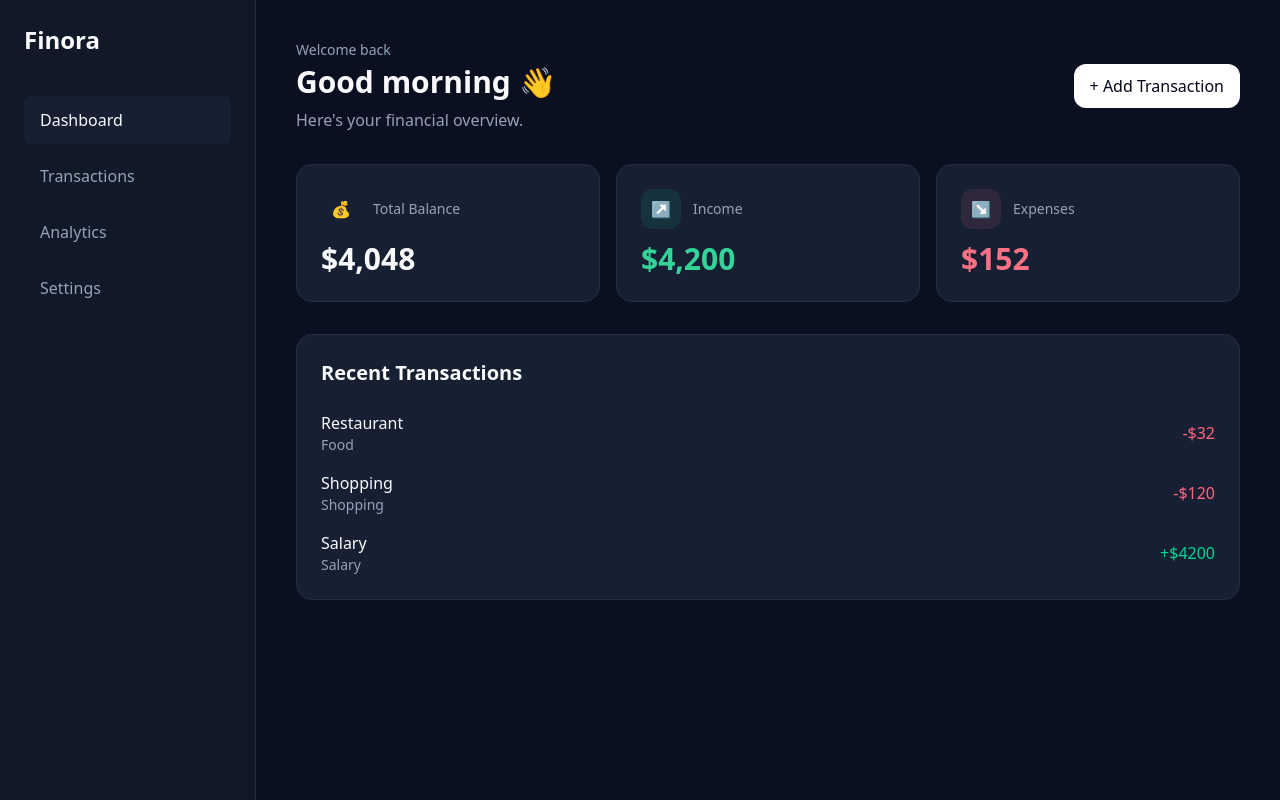
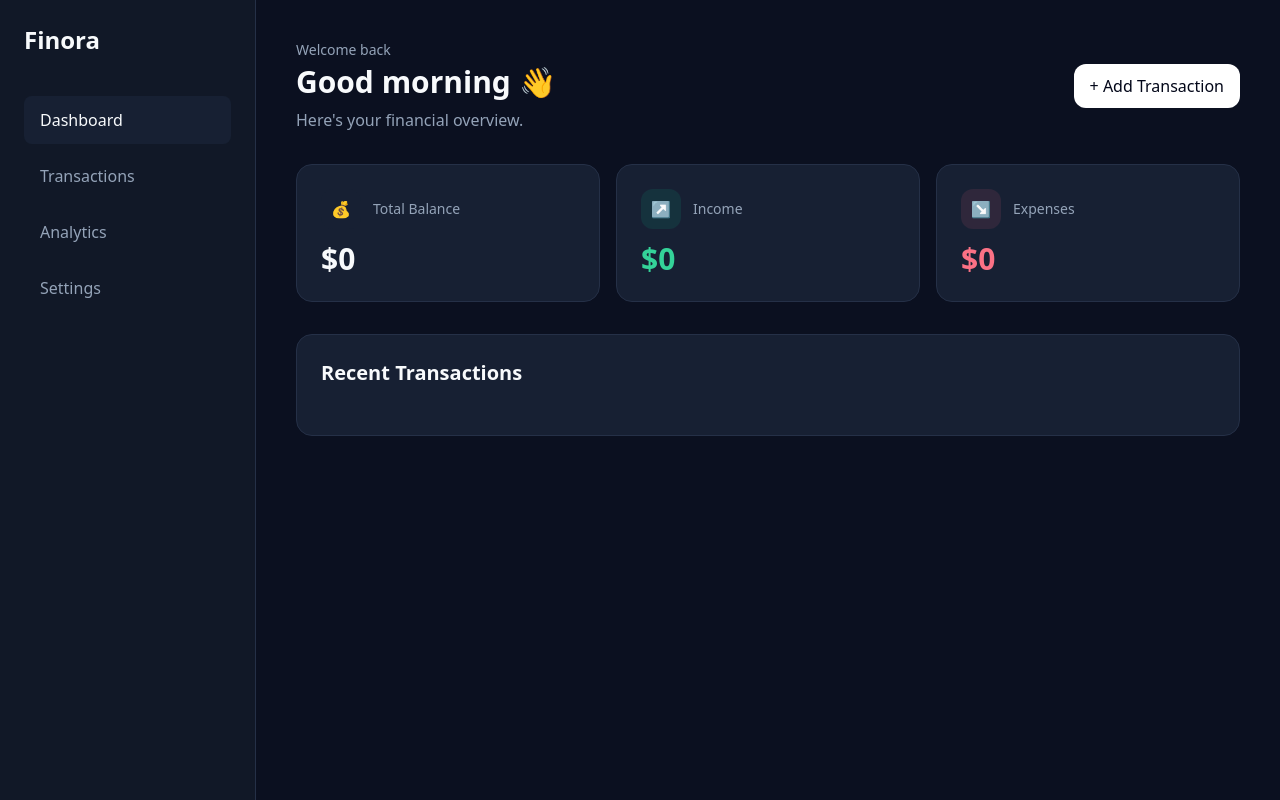
Before and after one commit to NasimSol/finora, a Next.js app: page / in a window 1280 px wide. Built offline with nearby package versions, Linux system fonts and the light colour scheme.

Commit message:
delete mock data and connect to store

```diff
--- a/src/features/dashboard/components/RecentTransactions.tsx
+++ b/src/features/dashboard/components/RecentTransactions.tsx
@@ -1,6 +1,10 @@
-import {transactions} from "@/features/transactions/data/transactions";
+'use client';
+import {useTransactionStore} from "@/features/transactions/store/transaction.store";
 
 export default function RecentTransactions() {
+    const transactions = useTransactionStore(
+        (state) => state.transactions,
+    );
     return (
         <section className="mt-8 rounded-2xl border border-border bg-card p-6">
             <h3 className="text-xl font-semibold">
--- a/src/features/dashboard/components/SummaryCards.tsx
+++ b/src/features/dashboard/components/SummaryCards.tsx
@@ -1,11 +1,17 @@
+'use client'
 import {SummaryCardType} from "@/features/dashboard/type";
-import {transactions} from "@/features/transactions/data/transactions";
 import {calculateSummary} from "@/features/dashboard/utils/calculateSummary";
 import {formatCurrency} from "@/lib/utils/formatCurrency";
 import SummaryCard from "@/features/dashboard/components/SummaryCard";
+import {useTransactionStore} from "@/features/transactions/store/transaction.store";
 
+
+
+export default function SummaryCards() {
+    const transactions = useTransactionStore(
+        (state) => state.transactions,
+    );
     const summary = calculateSummary(transactions);
-
     const summaryCards: SummaryCardType[] = [
         {
             title: 'Total Balance',
@@ -24,7 +30,7 @@ const summaryCards: SummaryCardType[] = [
         },
     ];
 
-export default function SummaryCards() {
+
     return (
         <div className="mt-8 grid gap-4 md:grid-cols-3">
             {summaryCards.map((card) => (
--- a/src/features/transactions/data/transactions.ts
+++ /dev/null
@@ -1,26 +0,0 @@
-import {Transaction} from "@/features/transactions/types/transactions.type";
-
-
-export const transactions: Transaction[] = [
-    {
-        id: '1',
-        title: 'Restaurant',
-        category: 'Food',
-        amount: -32,
-        type: 'expense',
-    },
-    {
-        id: '2',
-        title: 'Shopping',
-        category: 'Shopping',
-        amount: -120,
-        type: 'expense',
-    },
-    {
-        id: '3',
-        title: 'Salary',
-        category: 'Salary',
-        amount: 4200,
-        type: 'income',
-    },
-];
```
Lines whose indentation alone changed are shown as unchanged.
